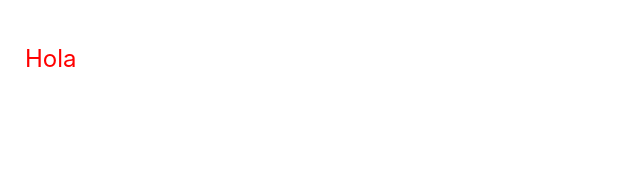
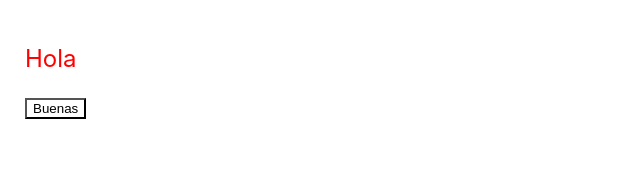
Before and after one commit to alberto-2-garcia/definitive-react-guide, a React (Vite) app: page / in a window 1280 px wide. Shown: the top 188 px of the page, without its empty margins (0-640 px from the left). Built offline with nearby package versions, Linux system fonts and the light colour scheme.

Commit message:
Added Button component

```diff
--- a/src/App.tsx
+++ b/src/App.tsx
@@ -1,3 +1,4 @@
+import { FC } from 'react';
 import styled from 'styled-components';
 
 const P = styled.p`
@@ -9,10 +10,27 @@ const Content = styled.div`
   padding: 20px 25px;
 `;
 
+interface ButtonProps {
+  primary?: boolean;
+  fontSize?: any;
+  color?: string;
+  className?: string;
+}
+export const ButtonComponent: FC <ButtonProps> = ({children, ...rest }) => {
+  return (
+    <button {...rest}>{children}</button>
+  )
+}
+
+const Button = styled(ButtonComponent)`
+  background-color: ${props => props.primary ? 'red' : 'white'};
+`;
+
 function App() {
   return (
     <Content>
       <P>Hola</P>
+      <Button primary={false}>Buenas</Button>
     </Content>
   )
 }
```
